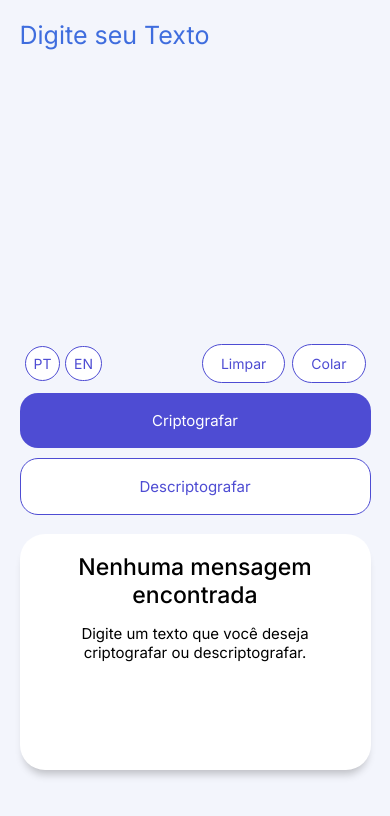
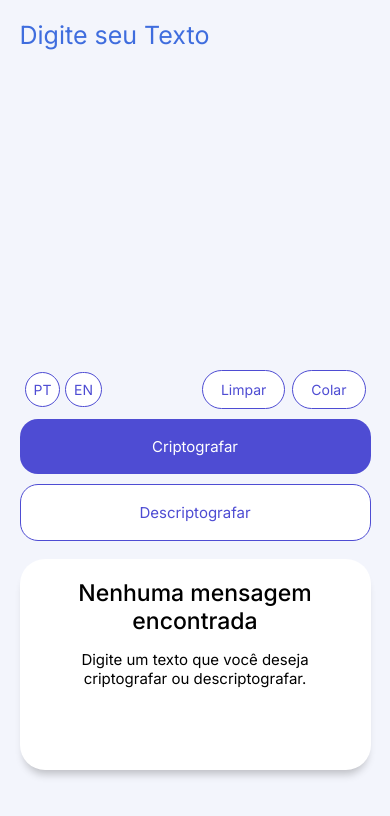
Before and after one commit to marostegaf/Decode, a plain HTML site: page index.html in a window 390 px wide. Drawn offline with Linux system fonts and the light colour scheme.

Commit message:
v2.0.2
Ajuste de Responsividade

```diff
--- a/src/styles/responsive.css
+++ b/src/styles/responsive.css
@@ -7,7 +7,7 @@
     }
 
     .conteudo-esquerda {
-        height: 60vh;
+        height: 63vh;
         margin: 5%;
         margin-bottom: 2%;
         display: flex;
@@ -25,7 +25,7 @@
 
     .conteudo-direita {
         width: calc(100% - 10%);
-        height: calc(40vh - 12%);
+        height: calc(37vh - 12%);
         margin: 0 5%;
         padding: 2% 1.5%;
         display: flex;
```
